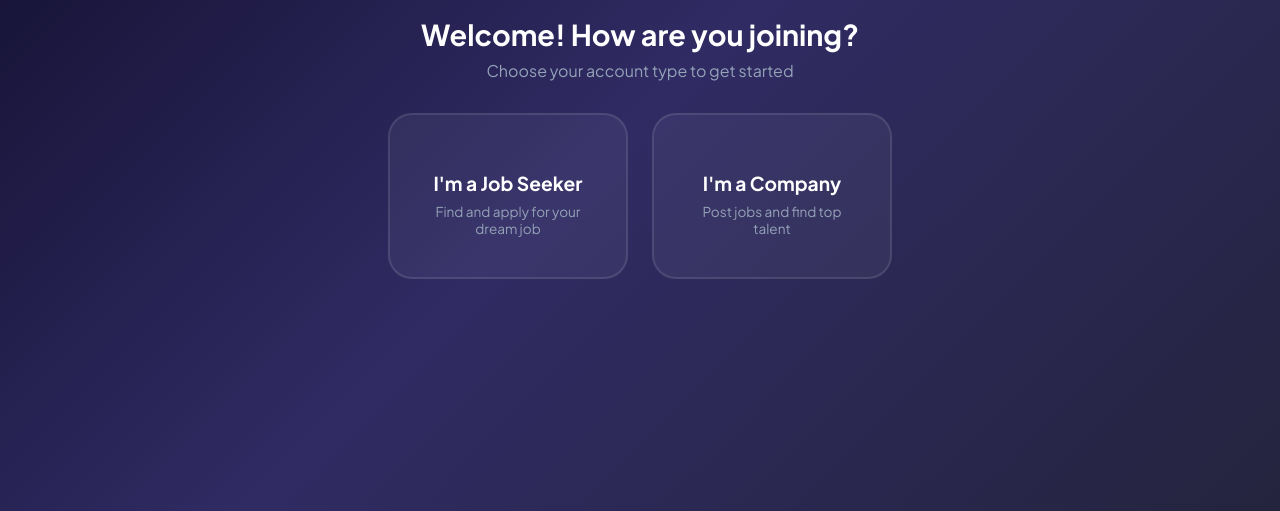
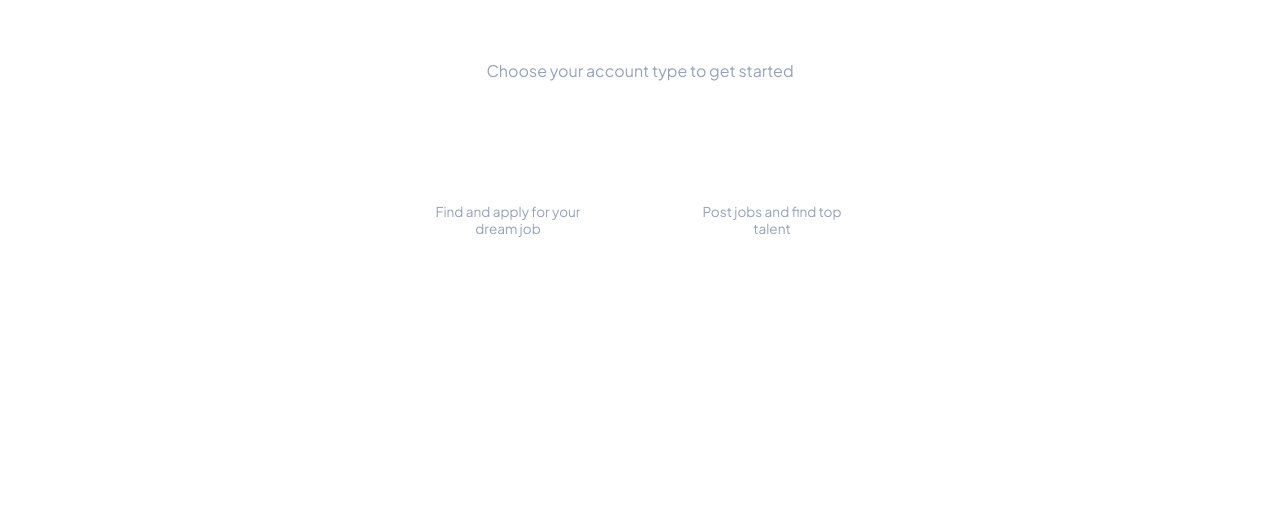
Before and after one commit to SunilSharmaok/JobSphere, a plain HTML site: page index.html in a window 1280 px wide. Shown: the part 289-800 px from the top of the page. Drawn offline with nearby package versions, Linux system fonts and the light colour scheme; no server answers; some icons are missing.

Commit message:
front page color

```diff
--- a/index.html
+++ b/index.html
@@ -13,7 +13,7 @@
         #role-screen {
             position: fixed;
             inset: 0;
-            background: linear-gradient(135deg, #0f0c29, #302b63, #24243e);
+            background: white;
             display: flex;
             align-items: center;
             justify-content: center;
```
